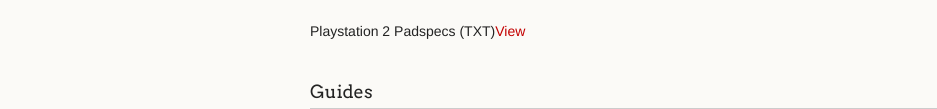
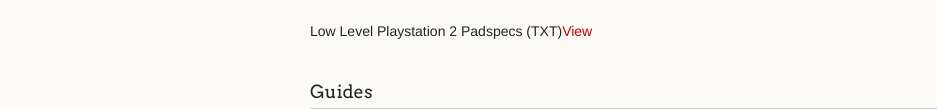
Before and after one commit to DarrenRainey/PS2-Linux-Website, a plain HTML site: page docs.html in a window 1280 px wide. Shown: the part 793-902 px from the top of the page, without its empty margins (0-937 px from the left). Drawn offline with Linux system fonts and the light colour scheme.

Commit message:
Update docs.html

```diff
--- a/docs.html
+++ b/docs.html
@@ -50,7 +50,7 @@
 <p>Playstation 2 Optimizations (PDF)<a href="https://github.com/DarrenRainey/PS2-Programming-Docs/blob/master/PS2Optimisations.pdf">View</a></p>
 <p>TX79 Core Architecture (EE Architecture according to Toshiba)(PDF)<a href="https://github.com/DarrenRainey/PS2-Programming-Docs/blob/master/tx79architecture.pdf">View</a></p>
 <p>DOT3 Normal Mapping on the PS2 (PDF)<a href="https://github.com/DarrenRainey/PS2-Programming-Docs/blob/master/ps2_normalmapping.pdf">View</a></p>
-<p>Playstation 2 Padspecs (TXT)<a href="https://github.com/DarrenRainey/PS2-Programming-Docs/blob/master/padspecs.txt">View</a></p>
+<p>Low Level Playstation 2 Padspecs (TXT)<a href="https://github.com/DarrenRainey/PS2-Programming-Docs/blob/master/padspecs.txt">View</a></p>
 <h3>
 <a id="guides" class="anchor" href="#guides" aria-hidden="true"><span aria-hidden="true" class="octicon octicon-link"></span></a>Guides</h3>
 
```
